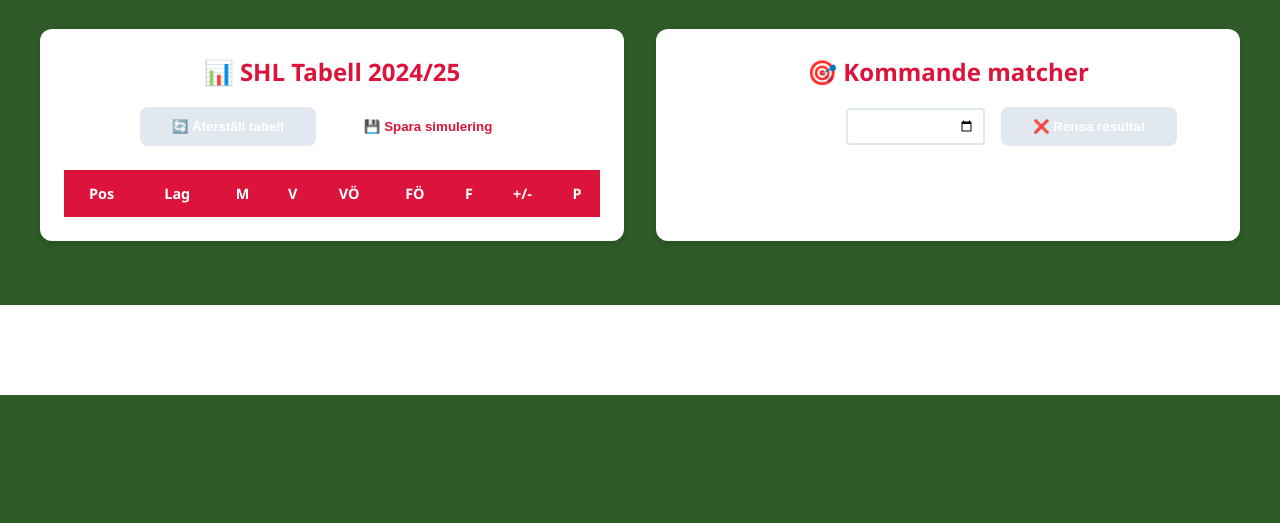
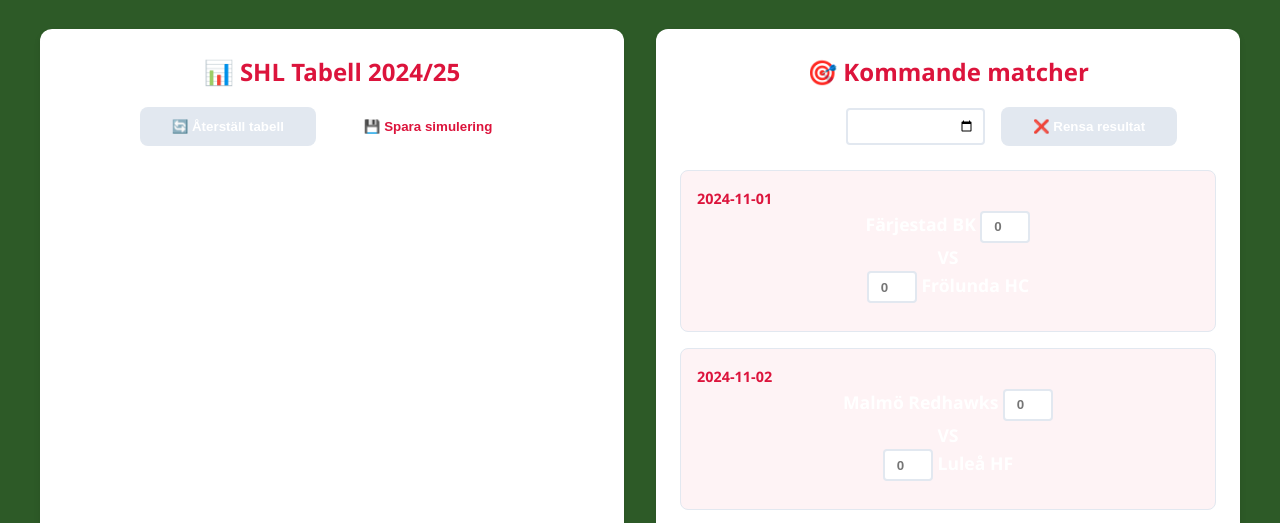
Before and after one commit to thesweetening/tabell-dev, a plain HTML site: page shl-simulator.html in a window 1280 px wide. Shown: the part 224-747 px from the top of the page. Drawn offline with Linux system fonts and the light colour scheme; no server answers.

Commit message:
🔧 Fix DOM element IDs för JavaScript integration

```diff
--- a/shl-simulator.html
+++ b/shl-simulator.html
@@ -36,28 +36,13 @@
                 <div class="table-section">
                     <h2>📊 SHL Tabell 2024/25</h2>
                     <div class="table-controls">
-                        <button id="resetTable" class="btn btn-secondary">🔄 Återställ tabell</button>
+                        <button id="reset-btn" class="btn btn-secondary">🔄 Återställ tabell</button>
                         <button id="saveSimulation" class="btn btn-primary">💾 Spara simulering</button>
                     </div>
                     <div class="table-container">
-                        <table id="shlTable" class="shl-table">
-                            <thead>
-                                <tr>
-                                    <th>Pos</th>
-                                    <th>Lag</th>
-                                    <th>M</th>
-                                    <th>V</th>
-                                    <th>VÖ</th>
-                                    <th>FÖ</th>
-                                    <th>F</th>
-                                    <th>+/-</th>
-                                    <th>P</th>
-                                </tr>
-                            </thead>
-                            <tbody id="tableBody">
-                                <!-- Data laddas här av JavaScript -->
-                            </tbody>
-                        </table>
+                        <div id="standings-table">
+                            <!-- Tabell genereras av JavaScript -->
+                        </div>
                     </div>
                 </div>
 
@@ -69,7 +54,7 @@
                         <input type="date" id="dateFilter" class="date-filter">
                         <button id="clearResults" class="btn btn-secondary">❌ Rensa resultat</button>
                     </div>
-                    <div id="matchesList" class="matches-list">
+                    <div id="matches-container" class="matches-list">
                         <!-- Matcher laddas här av JavaScript -->
                     </div>
                 </div>
```
